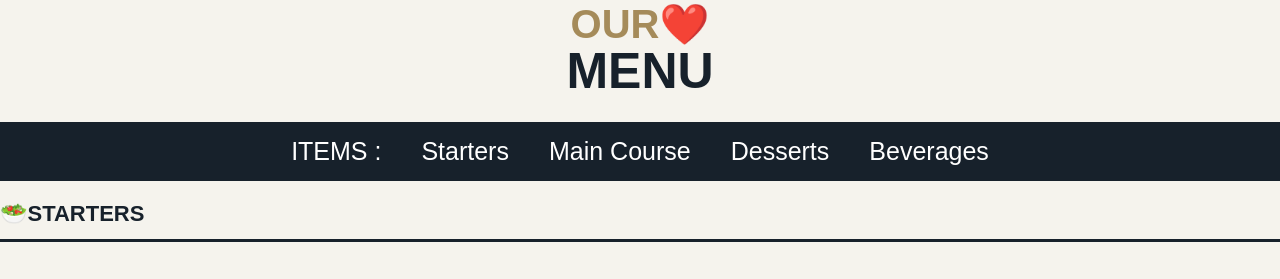
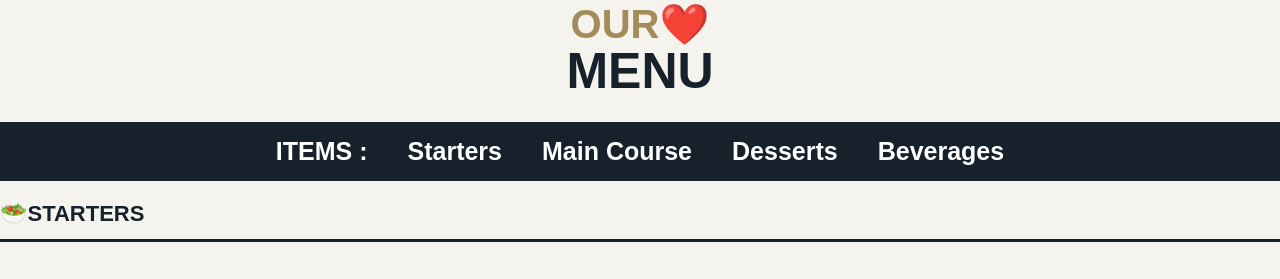
Before and after one commit to kalpanasbv9-cmyk/restaurant-menu-project, a plain HTML site: page r-menu.html in a window 1280 px wide. Shown: the part 896-1175 px from the top of the page. Drawn offline with Linux system fonts and the light colour scheme.

Commit message:
home page update

```diff
--- a/r-menu.html
+++ b/r-menu.html
@@ -148,16 +148,16 @@
     </section>
     <main id="menu">
             <h1>OUR❤️
-            <br><span>MENU</span></h2>
+            <br><span>MENU</span></h1>
 
             <!--Category Filter Buttons-->
 
             <div class="filter-box">
-                <div class="filter" data-category="all">ITEMS :</div>
-                <div class="filter" data-category="starters">Starters</div>
-                <div class="filter" data-category="main">Main Course</div>
-                <div class="filter" data-category="desserts">Desserts</div>
-                <div class="filter" data-category="beverages">Beverages</div>
+                <h4>ITEMS :</h4>
+                <h4>Starters</h4>
+                <h4>Main Course</h4>
+                <h4>Desserts</h4>
+                <h4>Beverages</h4>
             </div>
 
             <!--Starters Section-->
@@ -439,6 +439,7 @@
                     </div>
                 </div>
             </section>
+        </main>
 <!--About Section-->
  <main class="about-page">
             <section class="about-hero">
```
